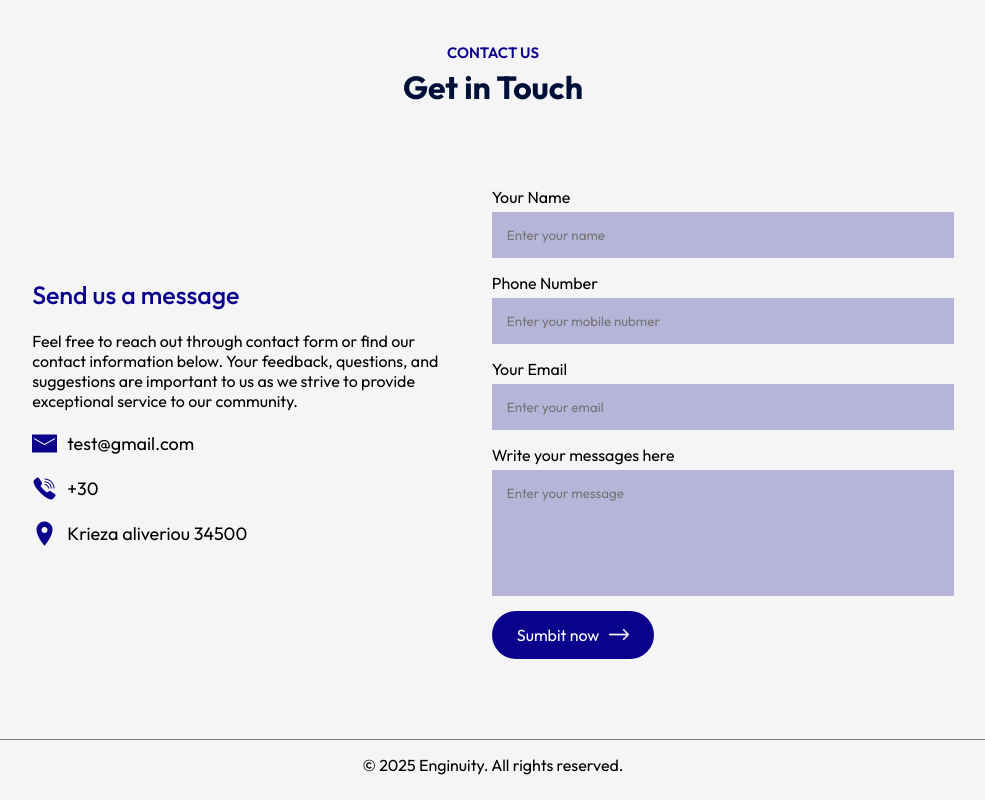
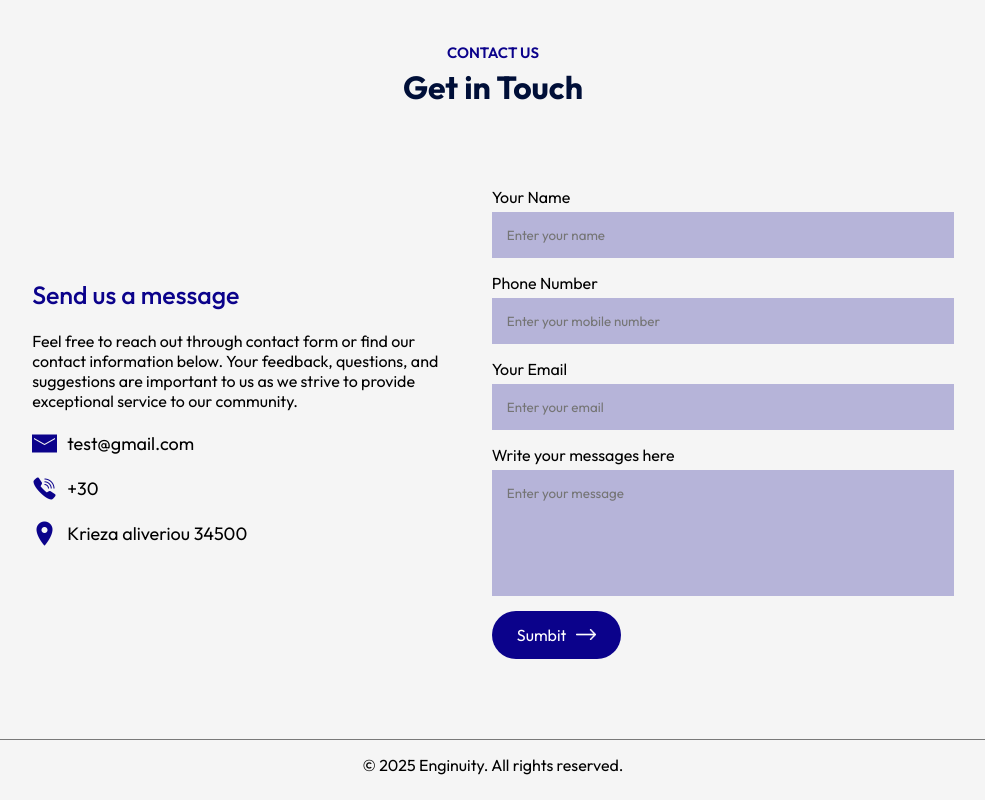
Before and after one commit to KostasTritsonis/enginuity, a React (Vite) app: page / in a window 1280 px wide. Shown: the part 2485-3285 px from the top of the page, without its empty margins (147-1132 px from the left). Built offline with nearby package versions, Linux system fonts and the light colour scheme.

Commit message:
03012025

```diff
--- a/src/Components/About/About.jsx
+++ b/src/Components/About/About.jsx
@@ -23,7 +23,7 @@ const About = () => {
           we guide you every step of the way.</p>
         <p>Join a supportive community where learning is fun and progress is celebrated.
           Flexible schedules and modern resources ensure you can learn anytime, anywhere.
-          Let’s make your English dreams a reality</p>
+          Let’s make your English dreams a reality.</p>
       </div>
     </div>
   )
--- a/src/Components/Contact/Contact.jsx
+++ b/src/Components/Contact/Contact.jsx
@@ -24,12 +24,12 @@ const Contact = () => {
                 <label>Your Name</label>
                 <input type="text" name='name' placeholder='Enter your name' required/>
                 <label>Phone Number</label>
-                <input type="text" name='phone' placeholder='Enter your mobile nubmer' required/>
+                <input type="text" name='phone' placeholder='Enter your mobile number' required/>
                 <label>Your Email</label>
                 <input type="text" name='mail' placeholder='Enter your email' required/>
                 <label>Write your messages here</label>
                 <textarea name="message" rows="6" placeholder='Enter your message' required></textarea>
-                <button type='submit' className='btn dark-btn'>Sumbit now <img src={white_arrow} alt="" /></button>
+                <button type='submit' className='btn dark-btn'>Sumbit<img src={white_arrow} alt="" /></button>
             </form>
         </div>
     </div>
```
